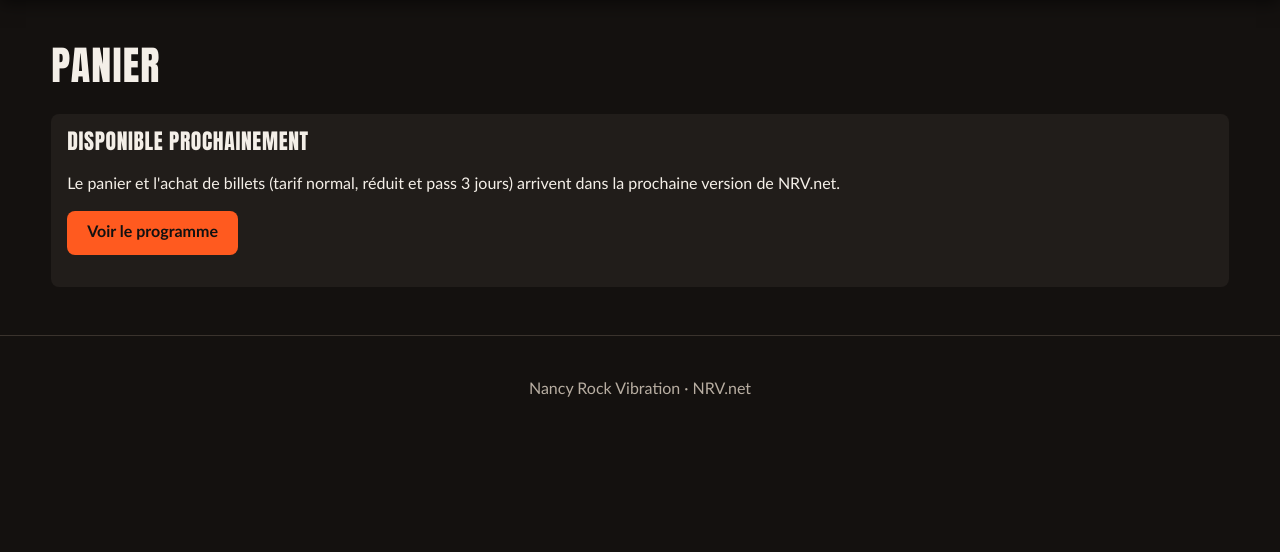
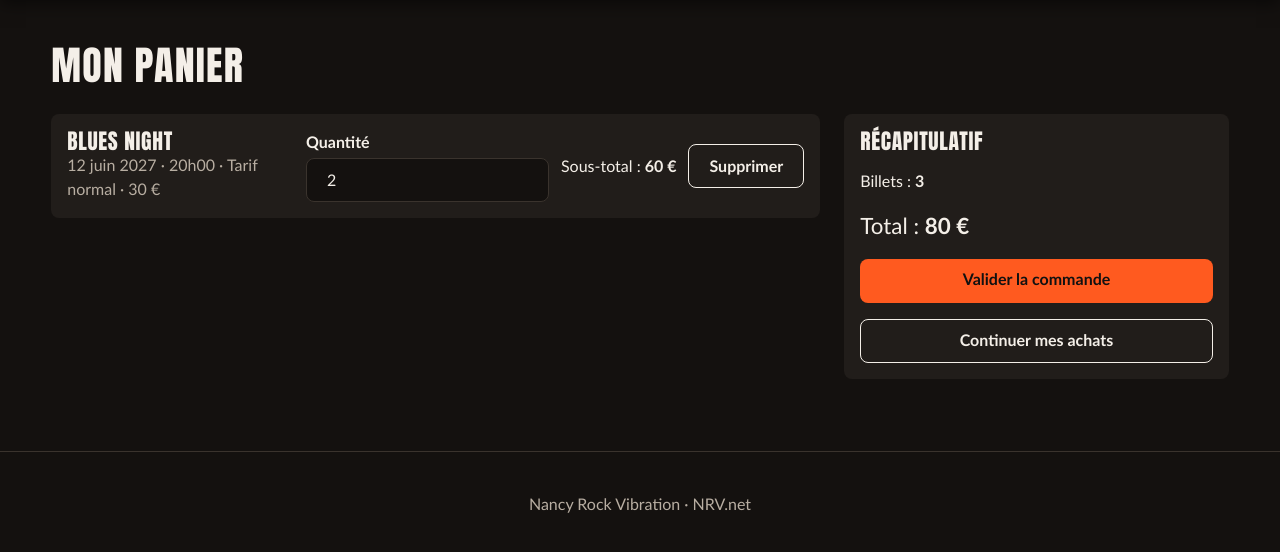
Before and after one commit to ndeye-khady-gueye/Atelier-Projet-de-d-veloppement-web-1, a PHP site: page /panier.html in a window 1280 px wide. Shown: the part 68-620 px from the top of the page. Run offline with PHP 8.4, Linux system fonts and the light colour scheme.

Commit message:
pages connexion, panier, paiement, billlet et backoffice

```diff
--- a/front/css/main.css
+++ b/front/css/main.css
@@ -367,26 +367,171 @@ main {
   margin: 0;
 }
 
-.message {
-  margin: 0;
-  color: #b8aea2;
-}
-.message--erreur {
-  padding: 1rem;
-  border: 1px solid #ff5a1f;
-  border-radius: 0.5rem;
-  color: #f4efe8;
-}
-
-.achat__champs {
+.formulaire {
   display: flex;
   flex-direction: column;
   gap: 1rem;
   align-items: stretch;
+  background: #211d1a;
+  padding: 1rem;
+  border-radius: 0.5rem;
+}
+.formulaire h2 {
   margin: 0;
-  padding: 0;
-  border: 0;
 }
-.achat__champs:disabled {
-  opacity: 0.5;
+
+.deux-colonnes {
+  display: grid;
+  grid-template-columns: repeat(1, 1fr);
+  gap: 1.5rem;
+  margin-block: 1.5rem;
 }
+@media screen and (min-width: 40em) {
+  .deux-colonnes {
+    display: grid;
+    grid-template-columns: repeat(2, 1fr);
+    gap: 1.5rem;
+  }
+}
+
+.page-etroite {
+  max-width: 32em;
+  margin-inline: auto;
+}
+
+.panier {
+  display: grid;
+  gap: 1.5rem;
+  margin-block: 1.5rem;
+}
+@media screen and (min-width: 62em) {
+  .panier {
+    grid-template-columns: 2fr 1fr;
+    align-items: start;
+  }
+}
+
+.ligne-panier {
+  background: #211d1a;
+  border-radius: 0.5rem;
+  padding: 1rem;
+  display: grid;
+  gap: 0.75em;
+}
+.ligne-panier + .ligne-panier {
+  margin-top: 1rem;
+}
+@media screen and (min-width: 40em) {
+  .ligne-panier {
+    grid-template-columns: 1fr auto auto auto;
+    align-items: center;
+  }
+}
+.ligne-panier__titre {
+  margin: 0;
+}
+.ligne-panier__infos {
+  margin: 0;
+  color: #b8aea2;
+}
+.ligne-panier p {
+  margin: 0;
+}
+
+.recap {
+  display: flex;
+  flex-direction: column;
+  gap: 1rem;
+  align-items: stretch;
+  background: #211d1a;
+  padding: 1rem;
+  border-radius: 0.5rem;
+}
+.recap h2, .recap p {
+  margin: 0;
+}
+.recap__total {
+  font-size: 1.4rem;
+}
+@media screen and (min-width: 62em) {
+  .recap {
+    position: sticky;
+    top: 1em;
+  }
+}
+
+.billet {
+  max-width: 30em;
+  margin: 1.5rem auto;
+  padding: 1.5rem;
+  background: #fff;
+  color: #111;
+  border: 0.2em dashed #ff5a1f;
+  border-radius: 0.5rem;
+}
+.billet h1 {
+  margin-top: 0;
+}
+.billet dl {
+  display: grid;
+  gap: 0.5em;
+  margin: 0 0 1rem;
+}
+.billet dt {
+  font-size: 0.85rem;
+  text-transform: uppercase;
+  color: #555;
+}
+.billet dd {
+  margin: 0;
+  font-weight: bold;
+}
+.billet__code {
+  display: grid;
+  place-items: center;
+  width: 8em;
+  aspect-ratio: 1;
+  margin: 0 auto 1rem;
+  border: 0.2em solid #111;
+  font-weight: bold;
+}
+
+.soiree-admin {
+  background: #211d1a;
+  border-radius: 0.5rem;
+  padding: 1rem;
+  display: grid;
+  gap: 0.5em;
+}
+.soiree-admin + .soiree-admin {
+  margin-top: 1rem;
+}
+.soiree-admin h2, .soiree-admin p {
+  margin: 0;
+}
+.soiree-admin progress {
+  width: 100%;
+  height: 1.25em;
+  accent-color: #ff5a1f;
+}
+@media screen and (min-width: 40em) {
+  .soiree-admin {
+    grid-template-columns: 1fr 2fr auto;
+    align-items: center;
+    gap: 1.5rem;
+  }
+}
+
+@media print {
+  .entete, .pied, .no-print {
+    display: none;
+  }
+  body {
+    background: #fff;
+    color: #000;
+  }
+  .billet {
+    border: 1px solid #000;
+    margin: 0 auto;
+  }
+}
--- a/front/panier.html
+++ b/front/panier.html
@@ -20,12 +20,30 @@
   </div>
 </header>
 <main class="conteneur">
-  <h1>Panier</h1>
-  <section class="soiree__tarifs" aria-labelledby="titre-bientot">
-    <h2 id="titre-bientot">Disponible prochainement</h2>
-    <p>Le panier et l'achat de billets (tarif normal, réduit et pass 3 jours) arrivent dans la prochaine version de NRV.net.</p>
-    <p><a class="bouton" href="index.html">Voir le programme</a></p>
-  </section>
+  <h1>Mon panier</h1>
+  <div class="panier">
+    <section id="panier-lignes" aria-label="Lignes du panier">
+      <article class="ligne-panier">
+        <div>
+          <h2 class="ligne-panier__titre">Blues Night</h2>
+          <p class="ligne-panier__infos"><time datetime="2027-06-12T20:00">12 juin 2027 · 20h00</time> · Tarif normal · 30 €</p>
+        </div>
+        <div class="champ">
+          <label for="quantite-1">Quantité</label>
+          <input type="number" id="quantite-1" name="quantite" min="1" value="2">
+        </div>
+        <p>Sous-total : <strong>60 €</strong></p>
+        <button class="bouton bouton--secondaire" type="button">Supprimer</button>
+      </article>
+    </section>
+    <aside class="recap" aria-label="Récapitulatif">
+      <h2>Récapitulatif</h2>
+      <p>Billets : <strong id="panier-nb">3</strong></p>
+      <p class="recap__total">Total : <strong id="panier-total">80 €</strong></p>
+      <a class="bouton" href="paiement.html">Valider la commande</a>
+      <a class="bouton bouton--secondaire" href="index.html">Continuer mes achats</a>
+    </aside>
+  </div>
 </main>
 <footer class="pied"><p>Nancy Rock Vibration · NRV.net</p></footer>
 </body>
--- a/front/scss/_components.scss
+++ b/front/scss/_components.scss
@@ -39,9 +39,3 @@
     &:last-child { border-bottom: 0; } }
   dt { color: $discret; } dd { margin: 0; font-weight: bold; } }
 .soiree__theme { color: $accent; text-transform: uppercase; margin: 0; }
-
-// Messages (chargement, liste vide, erreurs de l'API) et formulaire de réservation
-.message { margin: 0; color: $discret;
-  &--erreur { padding: $espace; border: 1px solid $accent; border-radius: $rayon; color: $texte; } }
-.achat__champs { @include flex(column, $espace); margin: 0; padding: 0; border: 0;
-  &:disabled { opacity: .5; } }
--- /dev/null
+++ b/front/scss/_pages.scss
@@ -0,0 +1,46 @@
+@use 'variables' as *;
+@use 'mixins' as *;
+
+// Formulaires (connexion, inscription, paiement)
+.formulaire { @include flex(column, $espace); background: $carte; padding: $espace; border-radius: $rayon;
+  h2 { margin: 0; } }
+.deux-colonnes { @include grille(1, 1.5rem); margin-block: 1.5rem;
+  @include from(tablette) { @include grille(2, 1.5rem); } }
+.page-etroite { max-width: 32em; margin-inline: auto; }
+
+// Panier : lignes + récapitulatif (2 colonnes dès le bureau)
+.panier { display: grid; gap: 1.5rem; margin-block: 1.5rem;
+  @include from(bureau) { grid-template-columns: 2fr 1fr; align-items: start; } }
+.ligne-panier { background: $carte; border-radius: $rayon; padding: $espace; display: grid; gap: .75em;
+  & + & { margin-top: $espace; }
+  @include from(tablette) { grid-template-columns: 1fr auto auto auto; align-items: center; }
+  &__titre { margin: 0; }
+  &__infos { margin: 0; color: $discret; }
+  p { margin: 0; } }
+.recap { @include flex(column, $espace); background: $carte; padding: $espace; border-radius: $rayon;
+  h2, p { margin: 0; }
+  &__total { font-size: 1.4rem; }
+  @include from(bureau) { position: sticky; top: 1em; } }
+
+// Billet imprimable
+.billet { max-width: 30em; margin: 1.5rem auto; padding: 1.5rem; background: #fff; color: #111;
+  border: .2em dashed $accent; border-radius: $rayon;
+  h1 { margin-top: 0; }
+  dl { display: grid; gap: .5em; margin: 0 0 $espace; }
+  dt { font-size: .85rem; text-transform: uppercase; color: #555; }
+  dd { margin: 0; font-weight: bold; }
+  &__code { display: grid; place-items: center; width: 8em; aspect-ratio: 1; margin: 0 auto $espace;
+    border: .2em solid #111; font-weight: bold; } }
+
+// Back-office : jauge par soirée
+.soiree-admin { background: $carte; border-radius: $rayon; padding: $espace; display: grid; gap: .5em;
+  & + & { margin-top: $espace; }
+  h2, p { margin: 0; }
+  progress { width: 100%; height: 1.25em; accent-color: $accent; }
+  @include from(tablette) { grid-template-columns: 1fr 2fr auto; align-items: center; gap: 1.5rem; } }
+
+@media print {
+  .entete, .pied, .no-print { display: none; }
+  body { background: #fff; color: #000; }
+  .billet { border: 1px solid #000; margin: 0 auto; }
+}
--- a/front/scss/main.scss
+++ b/front/scss/main.scss
@@ -1,3 +1,4 @@
 @use 'base';
 @use 'layout';
 @use 'components';
+@use 'pages';
```
Also changed, not shown: front/backoffice.html (added, +40 -0 lines), front/billet.html (added, +39 -0 lines), front/connexion.html (+30 -5 lines), front/paiement.html (added, +44 -0 lines), front/scss/_layout.scss (line endings or trailing spaces).
